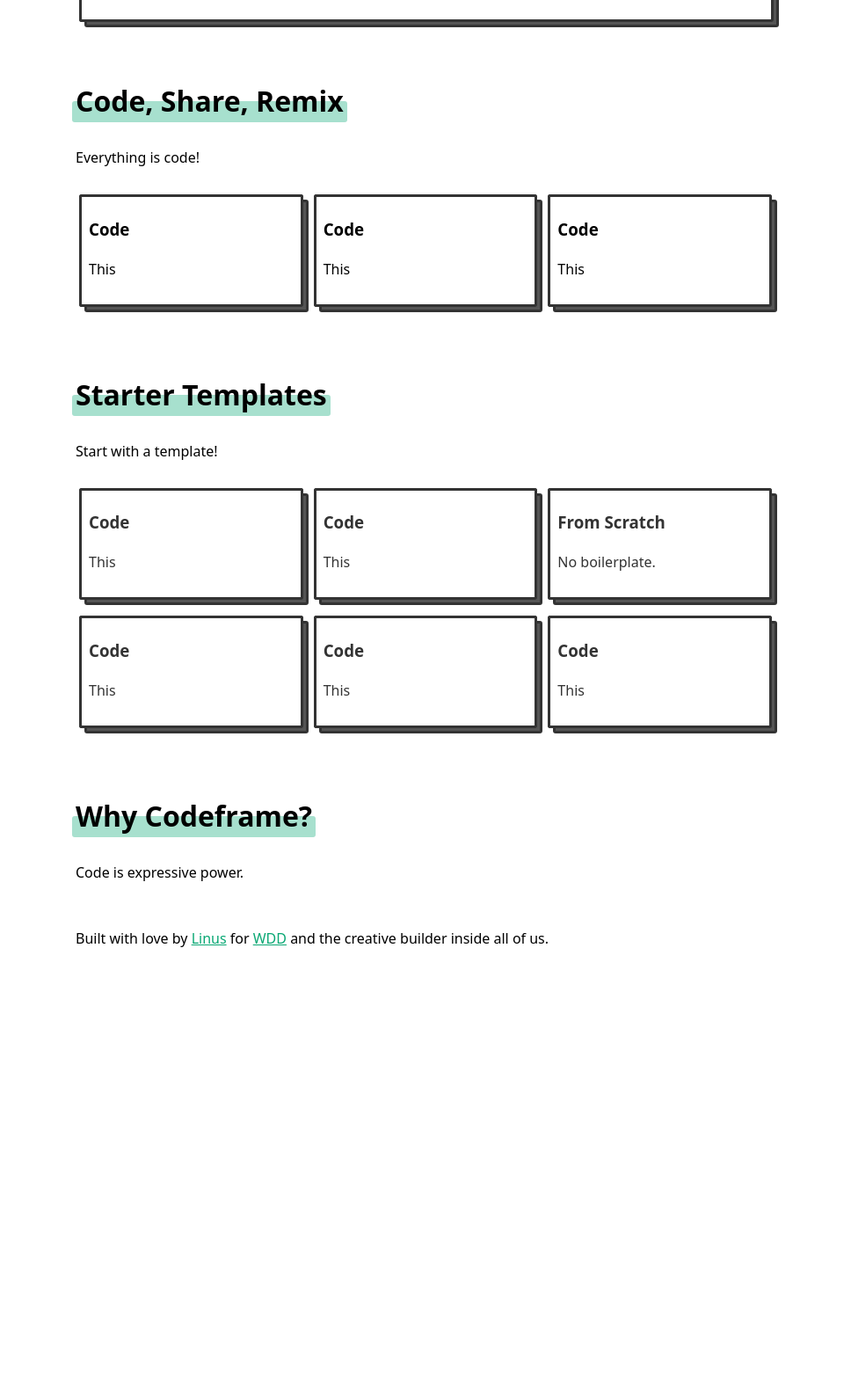
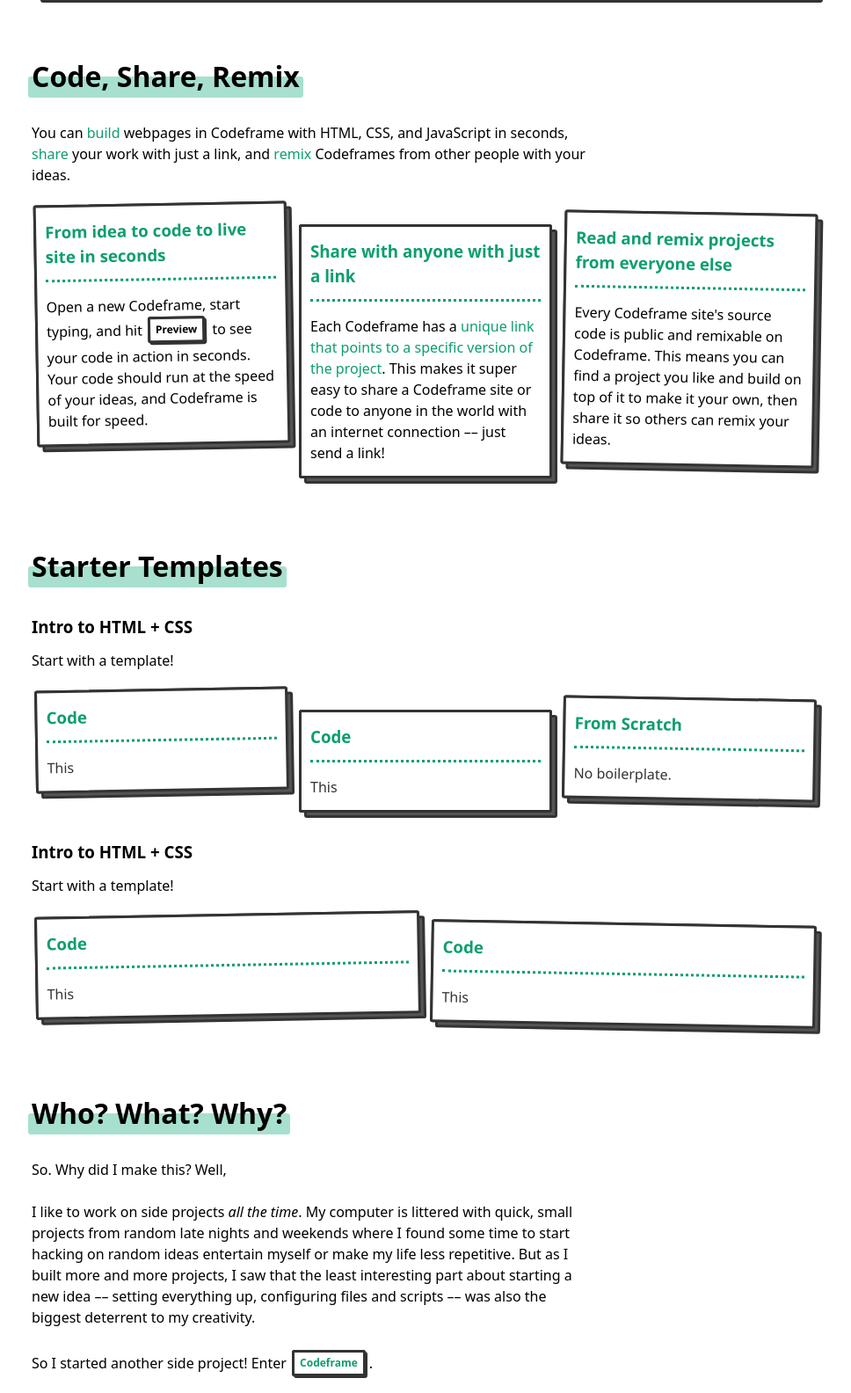
Before and after one commit to thesephist/codeframe, a website: page static/index.html in a window 1280 px wide. Shown: the part 1213-2797 px from the top of the page at 88% size, without its empty margins (154-1122 px from the left). Before the commit the page ends 2343 px from the top, so only its background shows below. Drawn offline with Linux system fonts and the light colour scheme.

Commit message:
Add more complete landing page copy and design

```diff
--- a/static/css/index.css
+++ b/static/css/index.css
@@ -27,10 +27,24 @@
 
 /* HERO */
 
+.textOverlay,
+hr {
+    width: 94%;
+    max-width: 900px;
+}
+
+p a {
+    text-decoration: underline;
+    color: var(--cf-accent);
+    cursor: pointer;
+}
+
 .textOverlay {
-    width: 94%;
-    max-width: 800px;
-    margin: 52px auto;
+    margin: 24px auto 52px auto;
+}
+
+p {
+    max-width: 640px;
 }
 
 .pretag {
@@ -56,6 +70,7 @@
 
 .liveEditorContainer {
     min-height: 480px;
+    max-height: 600px;
     height: 52vh;
     padding: 0;
     width: calc(100% - 10px);
@@ -91,6 +106,15 @@
     z-index: -1;
 }
 
+section h3 {
+    font-weight: bold;
+    margin-bottom: 0;
+}
+
+section h3 + p {
+    margin-top: 12px;
+}
+
 section p {
     margin-bottom: 24px;
 }
@@ -101,7 +125,6 @@
     justify-content: space-between;
     align-items: flex-start;
     width: 100%;
-    overflow: hidden;
 }
 
 .triple .item {
@@ -109,16 +132,41 @@
     flex-shrink: 1;
     font-weight: normal;
     width: calc(100% - 12px);
+    white-space: initial;
+    padding: 6px 10px;
 }
 
 .triple h3 {
-    font-weight: bold;
+    color: var(--cf-accent);
+    margin-top: 8px;
+    margin-bottom: 0;
+    padding-bottom: 12px;
+    border-bottom: 3px dotted var(--cf-accent);
 }
 
-footer a {
-    text-decoration: underline;
+.triple p {
+    margin: 16px 0 8px 0;
+}
+
+p strong {
+    font-weight: normal;
     color: var(--cf-accent);
-    cursor: pointer;
+}
+
+hr {
+    border: 0;
+    border-bottom: 4px dotted var(--cf-background);
+    margin-bottom: 52px;
+}
+
+footer {
+    font-style: italic;
+    color: #555;
+    text-align: right;
+}
+
+footer p {
+    max-width: unset;
 }
 
 @media (max-width: 500px) {
@@ -129,6 +177,20 @@
     .ctaButtons .button {
         float: left;
         clear: both;
+    }
+}
+
+@media (min-width: 751px) {
+    .triple .item:first-child {
+        margin-top: -2px;
+        transform: rotate(-1deg);
+    }
+    .triple .item:nth-child(2) {
+        margin-top: 22px;
+    }
+    .triple .item:last-child {
+        margin-top: 8px;
+        transform: rotate(1deg);
     }
 }
 
--- a/static/css/main.css
+++ b/static/css/main.css
@@ -49,7 +49,7 @@
 
 body {
     --cf-black: #333;
-    --cf-accent: #08a773;
+    --cf-accent: #0d9e6f;
     --cf-background: #a7e0ce;
 }
 
@@ -157,6 +157,14 @@
     transform: none;
 }
 
-p {
-    max-width: 640px;
+.button.inline {
+    display: inline-block;
+    font-size: .75em;
+    padding: 0 6px;
+    margin: 3px 2px 1px 4px;
 }
+
+.button.inline::after {
+    top: -1px;
+    left: -1px;
+}
--- a/static/index.html
+++ b/static/index.html
@@ -42,10 +42,10 @@
           <a href="#" class="button">How it works</a>
         </div>
 
-        <h2>Try it here!</h2>
+        <h2>Try it live!</h2>
         <p>
-          This is a live Codeframe editor. Change the HTML and JavaScript code on the right
-          side and tap "Save &amp; Reload" to see the changes on the left pane.
+          This is the Codeframe editor. Change the HTML and JavaScript code on the right
+          pane and tap "Save &amp; Reload" to see the changes on the left pane.
         </p>
         <div class="liveEditorContainer fixed button">
           <!-- Update this later to be a simple but intuitive demo of Codeframe -->
@@ -58,20 +58,36 @@
       <div class="textOverlay">
         <h2>Code, Share, Remix</h2>
         <p>
-          Everything is code!
+          You can <strong>build</strong> webpages in Codeframe with HTML, CSS, and JavaScript
+          in seconds, <strong>share</strong> your work with just a link, and <strong>remix</strong>
+          Codeframes from other people with your ideas.
         </p>
         <div class="triple">
           <div class="item fixed button">
-            <h3>Code</h3>
-            <p>This</p>
+            <h3>From idea to code to live site in seconds</h3>
+            <p>
+              Open a new Codeframe, start typing, and hit
+              <span class="inline fixed button">Preview</span>
+              to see your code in action in seconds. Your code should run at
+              the speed of your ideas, and Codeframe is built for speed.
+            </p>
           </div>
           <div class="item fixed button">
-            <h3>Code</h3>
-            <p>This</p>
+            <h3>Share with anyone with just a link</h3>
+            <p>
+              Each Codeframe has a <strong>unique link that points to a specific
+              version of the project</strong>. This makes it super easy to share
+              a Codeframe site or code to anyone in the wor</strong>ld with
+              an internet connection –– just send a link!
+            </p>
           </div>
           <div class="item fixed button">
-            <h3>Code</h3>
-            <p>This</p>
+            <h3>Read and remix projects from everyone else</h3>
+            <p>
+              Every Codeframe site's source code is public and remixable on Codeframe.
+              This means you can find a project you like and build on top of it to
+              make it your own, then share it so others can remix your ideas.
+            </p>
           </div>
         </div>
       </div>
@@ -80,6 +96,7 @@
     <section>
       <div class="textOverlay">
         <h2>Starter Templates</h2>
+        <h3>Intro to HTML + CSS</h3>
         <p>
           Start with a template!
         </p>
@@ -97,11 +114,11 @@
             <p>No boilerplate.</p>
           </a>
         </div>
+        <h3>Intro to HTML + CSS</h3>
+        <p>
+          Start with a template!
+        </p>
         <div class="triple">
-          <a class="item button">
-            <h3>Code</h3>
-            <p>This</p>
-          </a>
           <a class="item button">
             <h3>Code</h3>
             <p>This</p>
@@ -116,19 +133,58 @@
 
     <section>
       <div class="textOverlay">
-        <h2>Why Codeframe?</h2>
+        <h2>Who? What? Why?</h2>
         <p>
-          Code is expressive power.
+          So. Why did I make this? Well,
+        </p>
+        <p>
+          I like to work on side projects <em>all the time</em>. My computer is
+          littered with quick, small projects from random late nights and weekends
+          where I found some time to start hacking on random ideas entertain myself
+          or make my life less repetitive. But as I built more and more projects,
+          I saw that the least interesting part about starting a new idea –– setting
+          everything up, configuring files and scripts –– was also the biggest deterrent
+          to my creativity.
+        </p>
+        <p>
+          So I started another side project! Enter <strong class="inline fixed button">Codeframe</strong>.
+        </p>
+        <p>
+          I started building Codeframe to solve this problem: it's meant to be <strong>the fastest way
+          to go from idea to code running on a live webpage that can be shared with
+          anyone on the planet.</strong> Everything from the technical stack from top to bottom,
+          to the simplicity of the UI, to the fact that <a href="https://linus.zone/torus">Torus</a>
+          comes included into every Codeframe, is designed with the goal of speed of creativity in mind.
+        </p>
+        <p>
+          I also frequently run into opportunities to teach web design and development,
+          and find myself wanting something more lightweight and approachable than CodePen,
+          Glitch, and Repl.it, which are fantastic alternatives but often too heavy
+          or complex for beginners in web development. For these times, Codeframe is
+          meant to be a simpler, more approachable alternative.
+        </p>
+        <p>
+          But above all, <strong>Codeframe exists to make it easier to learn how to make things
+          on the web, and to make it faster and more painless to build things for the web.</strong>
+          If you're a maker of beautiful things on the Internet, I hope you give Codeframe
+          a try, and I hope you love it.
+        </p>
+        <p>
+          If you have questions, comments, or feedback, please come find me! I'm on Twitter
+          and GitHub <a href="https://twitter.com/thesephist">@thesephist</a>.
         </p>
       </div>
     </section>
 
+    <hr/>
+
     <footer>
       <div class="textOverlay">
-        Built with love by
-        <a href="https://linus.zone">Linus</a>
-        for
-        <a href="https://wdd.io">WDD</a> and the creative builder inside all of us.
+        <p>
+          Built with love for
+          <a href="https://wdd.io">UC Berkeley Web Design DeCal</a>
+          and the creative maker inside all of us.
+        </p>
       </div>
     </footer>
   </body>
```
Also changed, not shown: static/js/main.js (+6 -1 lines).
